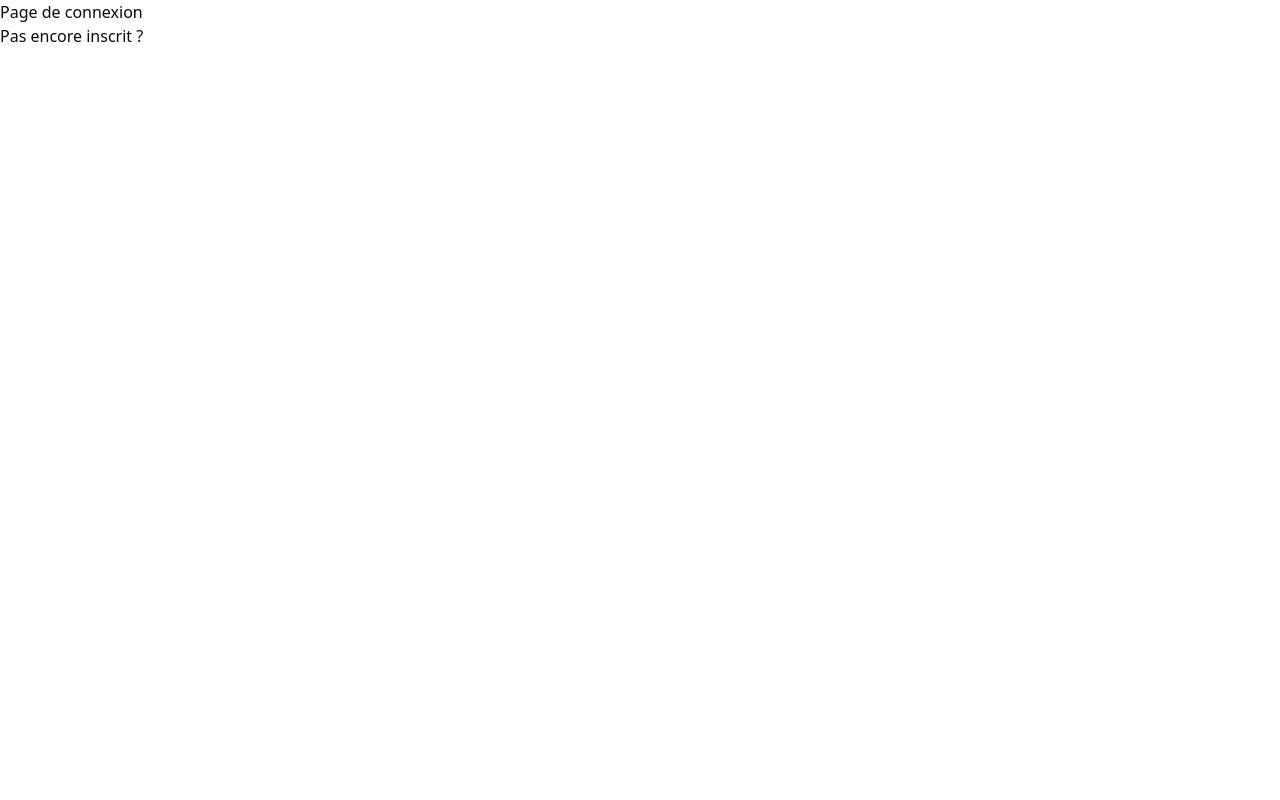
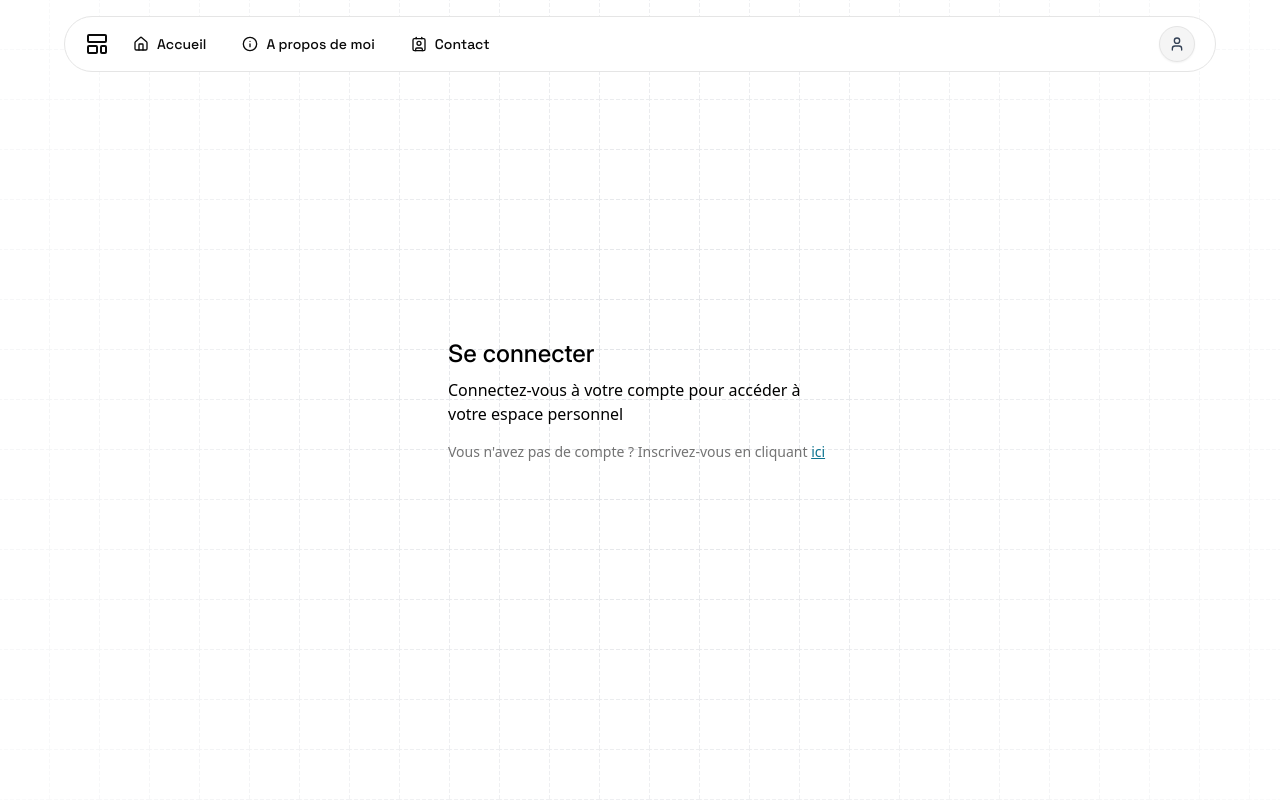
Before and after one commit to CousemaAnjary/dashboard, a Next.js app: page /auth/login in a window 1280 px wide. Built offline with nearby package versions, Linux system fonts and the light colour scheme.

Commit message:
Ajout du formulaire de connexion et refactorisation de la page de connexion avec une nouvelle structure, intégration de la barre de navigation et amélioration des styles.

```diff
--- a/app/auth/login/page.tsx
+++ b/app/auth/login/page.tsx
@@ -1,4 +1,9 @@
-import Link from "next/link"
+import { cn } from "@/src/lib/utils"
+import Navbar from "@/src/components/navbar"
+import GridPattern from "@/src/components/ui/grid-pattern"
+import LoginForm from "@/src/modules/auth/login/components/LoginForm"
+
+
 
 export default function Login() {
     /**
@@ -16,10 +21,25 @@ export default function Login() {
      */
     return (
         <>
-            <h1>Page de connexion</h1>
-            <Link href="/auth/register">
-                Pas encore inscrit ?
-            </Link>
+            <div className="flex flex-col min-h-screen ">
+                <GridPattern width={50} height={50} x={-1} y={-1} strokeDasharray={"4 2"} className={cn("absolute inset-0 [mask-image:radial-gradient(900px_circle_at_center,white,transparent)]")} />
+                {/* En-tête */}
+                <header>
+                    <Navbar />
+                </header>
+
+                {/* Contenu principal */}
+                <main className="flex-grow">
+                    {/* Section 1 */}
+                    <section className="flex justify-center items-center min-h-[84vh]">
+                        {/*  container du formulaire de connexion */}
+                        <LoginForm />
+                    </section>
+                </main>
+
+                {/* Pied de page */}
+                <footer></footer>
+            </div>
         </>
     )
 }
--- a/src/components/navbar.tsx
+++ b/src/components/navbar.tsx
@@ -1,8 +1,8 @@
 import Link from 'next/link'
 import { Button } from './ui/button'
-import {Select,  SelectContent, SelectGroup,SelectItem, SelectTrigger,SelectValue,} from "./ui/select"
+import { Select, SelectContent, SelectGroup, SelectItem, SelectTrigger, SelectValue, } from "./ui/select"
 import { Contact, House, Info, LayoutTemplate, LogIn, Monitor, MoonStar, Sun, User } from 'lucide-react'
-import { DropdownMenu, DropdownMenuContent, DropdownMenuGroup, DropdownMenuItem, DropdownMenuSeparator, DropdownMenuTrigger } from "./ui/dropdown-menu"
+import { DropdownMenu, DropdownMenuContent, DropdownMenuGroup, DropdownMenuItem, DropdownMenuSeparator, DropdownMenuShortcut, DropdownMenuTrigger } from "./ui/dropdown-menu"
 
 
 export default function Navbar() {
@@ -63,7 +63,7 @@ export default function Navbar() {
                         </Button>
                     </DropdownMenuTrigger>
 
-                    <DropdownMenuContent className="w-72">
+                    <DropdownMenuContent className="w-72 mt-2">
                         <DropdownMenuGroup className='space-y-3 p-2'>
                             {/* Theme Section */}
                             <div className="flex justify-between items-center">
@@ -96,12 +96,15 @@ export default function Navbar() {
                         <DropdownMenuSeparator />
 
                         {/* Login Section */}
+                        <Link href="/auth/login">
                             <DropdownMenuItem className="font-spaceGrotesk font-medium">
                                 <div className="flex items-center space-x-2">
                                     <LogIn className="w-4 h-4" />
                                     <span>Se connecter</span>
                                 </div>
+                                <DropdownMenuShortcut>⌘L</DropdownMenuShortcut>
                             </DropdownMenuItem>
+                        </Link>
                     </DropdownMenuContent>
                 </DropdownMenu>
 
--- /dev/null
+++ b/src/modules/auth/login/components/LoginForm.tsx
@@ -0,0 +1,30 @@
+import Link from "next/link";
+
+export default function LoginForm() {
+    /**
+     * ! STATE (état, données) de l'application
+     */
+
+
+    /**
+     * ! COMPORTEMENT (méthodes, fonctions) de l'application
+     */
+
+
+    /**
+     * ! AFFICHAGE (render) de l'application
+     */
+    return (
+        <>
+            <div className="relative p-8 w-full max-w-md">
+                <h1 className="mb-2 text-2xl font-medium font-inter text-black">Se connecter</h1>
+                <p className="mb-4 text-md text-black">
+                    Connectez-vous à votre compte pour accéder à votre espace personnel
+                </p>
+                <p className="mb-4 text-sm  text-muted-foreground">
+                    Vous n&apos;avez pas de compte ? Inscrivez-vous en cliquant <Link href="/auth/register" className="underline text-cyan-700">ici</Link>
+                </p>
+            </div>
+        </>
+    )
+}
--- a/src/modules/auth/register/components/RegisterForm.tsx
+++ b/src/modules/auth/register/components/RegisterForm.tsx
@@ -45,7 +45,7 @@ export default function RegisterForm() {
                 body: JSON.stringify(data),
             })
 
-           if (response.ok) {
+            if (response.ok) {
                 // Rediriger l'utilisateur vers la page de connexion
                 router.push("/auth/login")
             }
```
Lines whose indentation alone changed are shown as unchanged.
